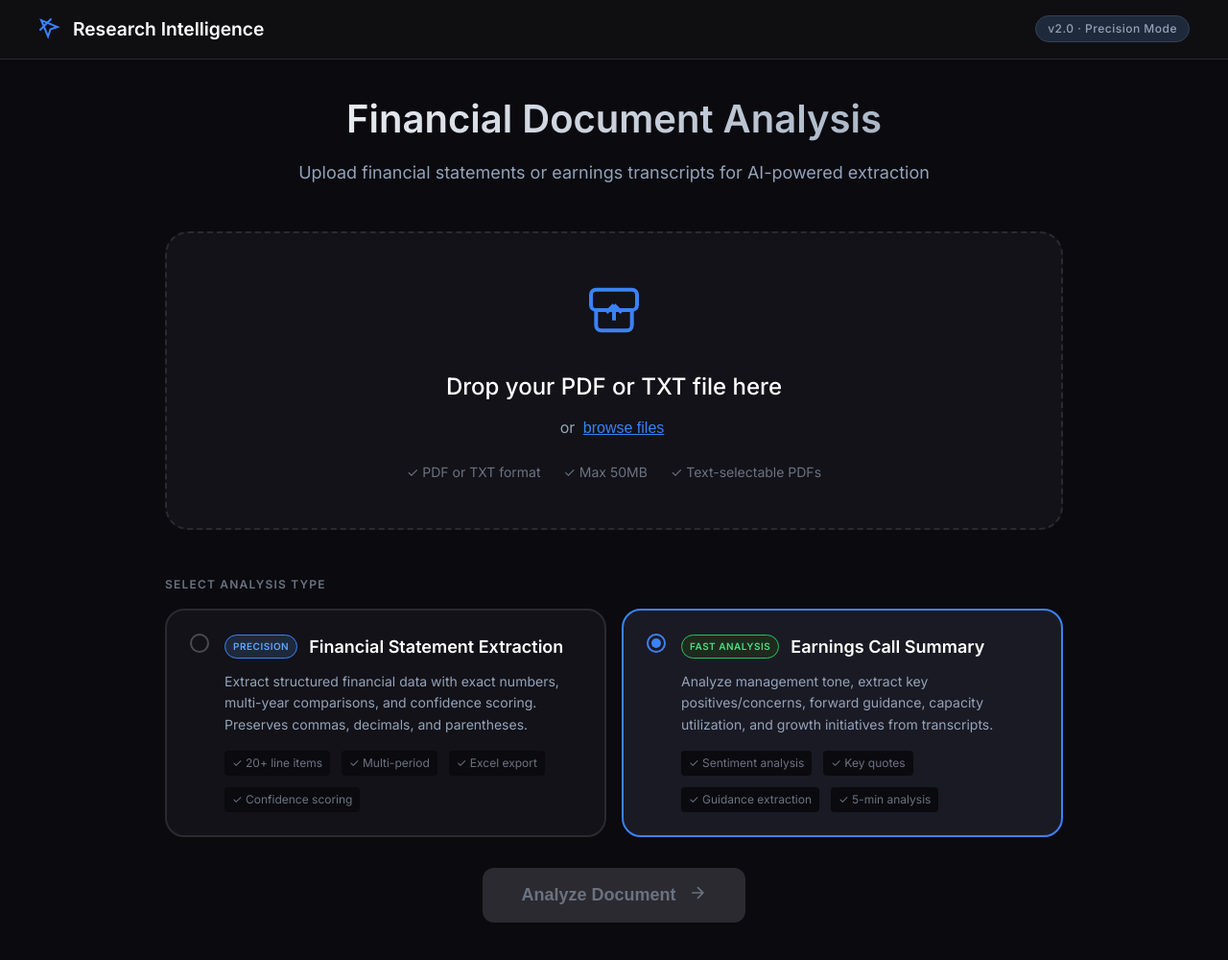
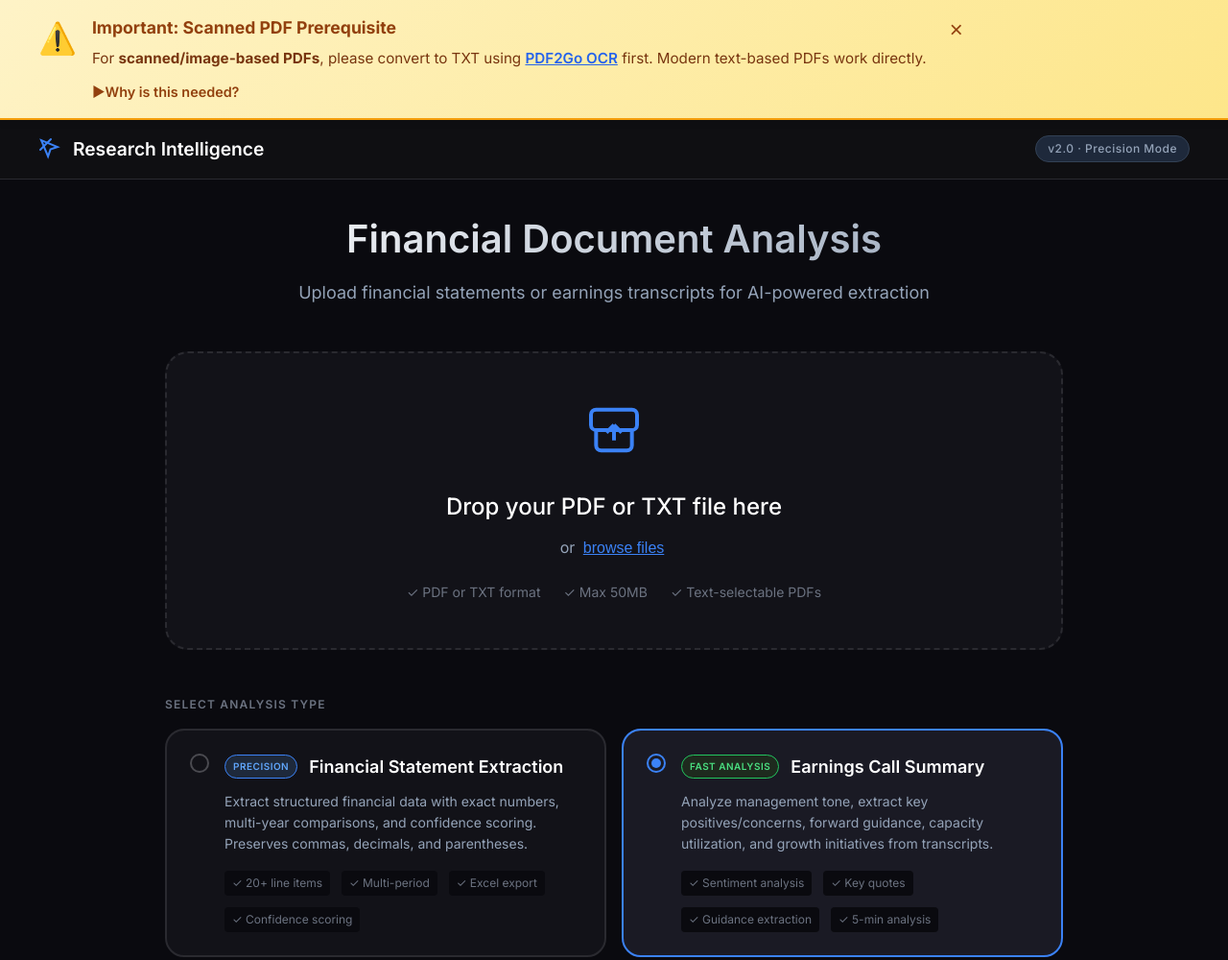
Before and after one commit to nikitaredy/research_final, a website: page public/index.html in a window 1280 px wide. Shown: the top 1000 px of the page at 96% size. Drawn offline with Linux system fonts and the light colour scheme.

Commit message:
warningst

```diff
--- a/public/index.html
+++ b/public/index.html
@@ -8,6 +8,140 @@
     <link href="https://fonts.googleapis.com/css2?family=Inter:wght@400;500;600;700&display=swap" rel="stylesheet">
 </head>
 <body>
+    <!-- Add this at the TOP of your index.html, right after <body> tag -->
+
+<div class="prerequisite-banner">
+    <div class="prerequisite-content">
+        <div class="prerequisite-icon">⚠️</div>
+        <div class="prerequisite-text">
+            <h3>Important: Scanned PDF Prerequisite</h3>
+            <p>For <strong>scanned/image-based PDFs</strong>, please convert to TXT using <a href="https://www.pdf2go.com/pdf-to-text" target="_blank">PDF2Go OCR</a> first. Modern text-based PDFs work directly.</p>
+            <details>
+                <summary>Why is this needed?</summary>
+                <p style="margin-top: 0.5rem; font-size: 0.9rem; color: #a1a1aa;">
+                    Vercel serverless functions have CPU/memory limits that don't support OCR libraries like Tesseract.
+                    External OCR preprocessing allows us to deploy on free infrastructure while maintaining quality results.
+                    <strong>Most modern financial reports are text-based PDFs and work without conversion.</strong>
+                </p>
+            </details>
+        </div>
+        <button class="close-banner" onclick="this.parentElement.parentElement.style.display='none'">×</button>
+    </div>
+</div>
+
+<style>
+.prerequisite-banner {
+    background: linear-gradient(135deg, #fef3c7 0%, #fde68a 100%);
+    border-bottom: 2px solid #f59e0b;
+    padding: 1rem;
+    position: sticky;
+    top: 0;
+    z-index: 1000;
+    box-shadow: 0 2px 8px rgba(0,0,0,0.1);
+}
+
+.prerequisite-content {
+    max-width: 1200px;
+    margin: 0 auto;
+    display: flex;
+    align-items: flex-start;
+    gap: 1rem;
+    position: relative;
+}
+
+.prerequisite-icon {
+    font-size: 2rem;
+    flex-shrink: 0;
+}
+
+.prerequisite-text h3 {
+    margin: 0 0 0.5rem 0;
+    color: #92400e;
+    font-size: 1.1rem;
+}
+
+.prerequisite-text p {
+    margin: 0;
+    color: #78350f;
+    font-size: 0.95rem;
+    line-height: 1.5;
+}
+
+.prerequisite-text a {
+    color: #2563eb;
+    text-decoration: underline;
+    font-weight: 600;
+}
+
+.prerequisite-text a:hover {
+    color: #1d4ed8;
+}
+
+.prerequisite-text details {
+    margin-top: 0.75rem;
+}
+
+.prerequisite-text summary {
+    color: #92400e;
+    cursor: pointer;
+    font-weight: 600;
+    font-size: 0.9rem;
+    list-style: none;
+    user-select: none;
+}
+
+.prerequisite-text summary::-webkit-details-marker {
+    display: none;
+}
+
+.prerequisite-text summary::before {
+    content: '▶ ';
+    display: inline-block;
+    transition: transform 0.2s;
+}
+
+.prerequisite-text details[open] summary::before {
+    transform: rotate(90deg);
+}
+
+.close-banner {
+    background: none;
+    border: none;
+    color: #92400e;
+    font-size: 1.5rem;
+    cursor: pointer;
+    padding: 0;
+    width: 30px;
+    height: 30px;
+    display: flex;
+    align-items: center;
+    justify-content: center;
+    border-radius: 4px;
+    transition: background 0.2s;
+    flex-shrink: 0;
+}
+
+.close-banner:hover {
+    background: rgba(146, 64, 14, 0.1);
+}
+
+@media (max-width: 768px) {
+    .prerequisite-content {
+        flex-direction: column;
+        gap: 0.75rem;
+    }
+
+    .prerequisite-icon {
+        font-size: 1.5rem;
+    }
+
+    .close-banner {
+        position: absolute;
+        top: 0;
+        right: 0;
+    }
+}
+</style>
     <nav class="navbar">
         <div class="nav-content">
             <div class="logo">
```
